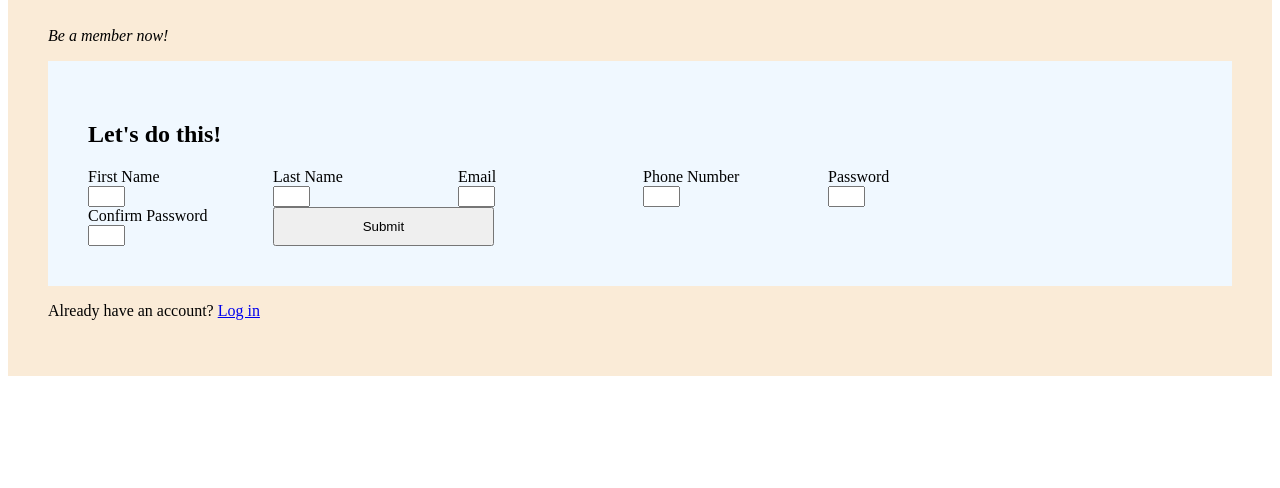
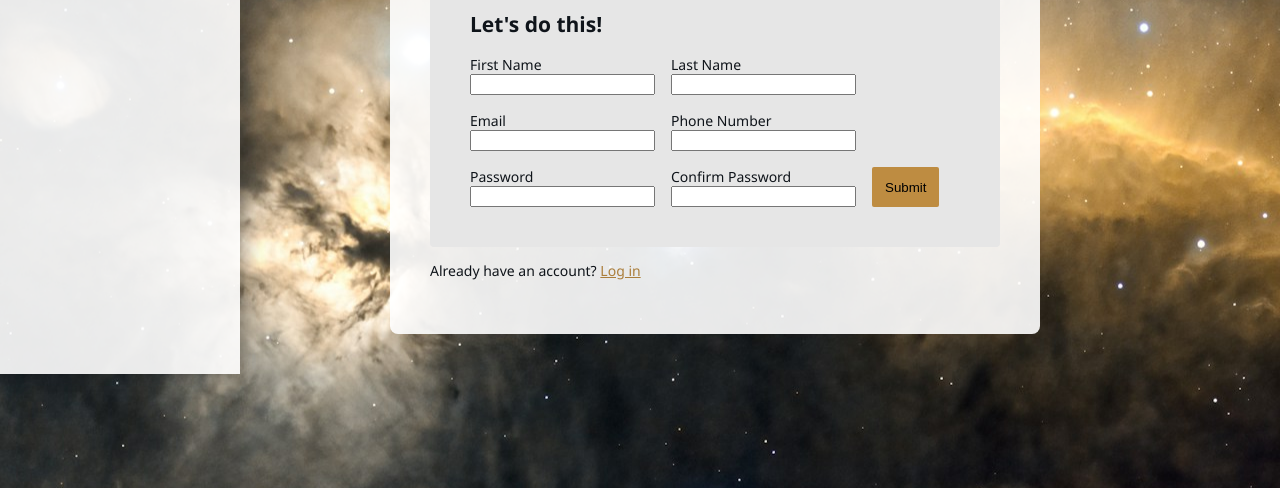
Before and after one commit to vitorbonamigosassi/sign-up_form, a plain HTML site: page index.html in a window 1280 px wide. Shown: the part 312-800 px from the top of the page. Drawn offline with Linux system fonts and the light colour scheme.

Commit message:
Style form input, button and positioning

```diff
--- a/css/style.css
+++ b/css/style.css
@@ -2,31 +2,74 @@
     box-sizing: border-box;
 }
 
-#container {
-    display: flex;
+html {
+    font-size: 14px;
+    font-family:'Segoe UI', Tahoma, Geneva, Verdana, sans-serif ;
 }
 
-#image {
-    background-image: url(../img/cosmos.jpg);
-    width: 50vw;
+body{
+    color: hsl(213, 27%, 8%);
     display: flex;
+    background: url(../img/cosmos.jpg) antiquewhite center;
+    padding: 0;
+    margin: 0;
+    justify-content: space-between;
 }
 
-#main {
-    background-color: antiquewhite;
-    padding: 40px;
+header {
+    padding: 120px 10px 10px 10px;
+    text-wrap: nowrap;
+    text-align: center;
+    width: 240px;
+    background-color: hsla(0, 0%, 100%, 0.9);
+    box-shadow: 2px 0 20px hsla(213, 27%, 8%, 0.4);
+    font-size: 18px;
+    font-weight: bold;
 }
 
-#formContainer {
-    background-color: aliceblue;
-    padding: 40px;
+header img {
+    border-radius: 50%;
 }
 
 form {
     display: flex;
     flex-wrap: wrap;
+    gap: 16px
 }
 
-input {
-    width: 20%;
+input[type="submit"] {
+    padding: 8px 12px 8px 12px;
+    background-color: hsl(36, 49%, 50%);
+    border: 1px solid transparent;
+    border-radius: 2px;
 }
+
+input[type="submit"]:hover {
+    background-color: hsl(36, 49%, 55%);
+    border-color: hsl(36, 49%, 40%);
+    cursor: pointer;
+}
+
+input[type="submit"]:active {
+    background-color: hsl(36, 49%, 50%);
+    border-color: none;
+}
+
+a {
+    color: hsl(36, 49%, 45%);
+}
+
+#main {
+    margin: 40px 240px 40px 40px;
+    background-color: hsla(0, 0%, 100%, 0.9);
+    padding: 40px;
+    border-radius: 8px;
+    min-width: 450px;
+    max-width: 650px;
+}
+
+#formContainer {
+    background-color: hsl(0, 0%, 90%);
+    padding: 40px;
+    border-radius: 4px;
+}
```
